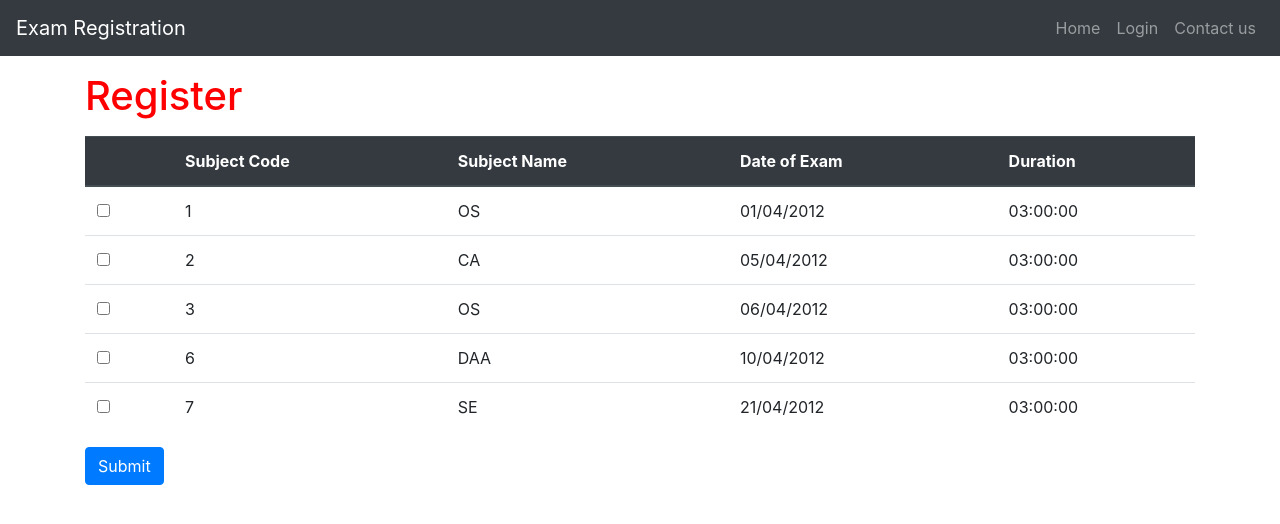
After one commit to Subikesh/Exam_registration, a Django app: page /register/ in a window 1280 px wide. The commit adds this page. Shown: the top 524 px of the page. Run offline with Django 3.2, Linux system fonts and the light colour scheme; some libraries are stand-ins or nearby versions.

Commit message:
Register page

```diff
--- a/main/urls.py
+++ b/main/urls.py
@@ -8,5 +8,6 @@ urlpatterns = [
     path("", views.homepage, name="homepage"),
     path("login/", views.log_in, name="log_in"),
     path("logout/", views.log_out, name="log_out"),
+    path("register/", views.register, name="register"),
 
 ]
--- a/main/views.py
+++ b/main/views.py
@@ -27,3 +27,24 @@ def log_out(request):
     auth.logout(request)
     messages.info(request, "You have been logged out of the website.")
     return redirect('/')
+
+def register(request):
+    context = {'register': 'active'}
+    total_fee = 0
+
+    if request.method == "POST":
+        reg = Register(Student = request.user)
+        subjects = request.POST.getlist('subject')
+        print(subjects)
+        for s in subjects:
+            subject = Subject.objects.get(pk=s)
+            # Checking the maximum attempts for that subject
+            attempt = Subject_attempts.objects.filter(student=request.user).filter(subject=subject)[0]
+            if attempt.attempts > 4 and not attempt.Passed:
+                messages.error(f"You have reached the maximum attempts for {subject}.")
+                break
+            reg.Subjects.add(subject)
+            total_fee += subject.Fee
+        reg.TotalFee = total_fee
+        reg.save()
+    return render(request, 'register.html', context)
--- a/templates/base.html
+++ b/templates/base.html
@@ -17,6 +17,10 @@
 
     {% endblock %}
 
+    {% for message in messages%}
+    {{message}}
+    {% endfor %}
+
     <!-- Bootstrap JS, Popper.js, and jQuery -->
     <script src="https://code.jquery.com/jquery-3.5.1.js" integrity="sha256-QWo7LDvxbWT2tbbQ97B53yJnYU3WhH/C8ycbRAkjPDc=" crossorigin="anonymous"></script>
     <script src="https://cdn.jsdelivr.net/npm/popper.js@1.16.1/dist/umd/popper.min.js" integrity="sha384-9/reFTGAW83EW2RDu2S0VKaIzap3H66lZH81PoYlFhbGU+6BZp6G7niu735Sk7lN" crossorigin="anonymous"></script>
--- a/templates/navbar.html
+++ b/templates/navbar.html
@@ -13,6 +13,9 @@
                 <li class="nav-item {{profile}}" title="View profile">
                     <a class="nav-link" href="#">@{{user.username}}</a>
                 </li>
+                <li class="nav-item {{register}}" title="Register">
+                    <a class="nav-link" href="{% url 'main:register' %}">Register</a>
+                </li>
                 <li class="nav-item">
                 <a class="nav-link" href="{% url 'main:log_out' %}">Logout</a>
                 </li>
--- /dev/null
+++ b/templates/register.html
@@ -0,0 +1,59 @@
+{% extends 'base.html' %}
+
+{% block content %}
+<div class="container">
+    <h1 class="mb-3">Register</h1>
+    <form action="" method="POST">
+        {% csrf_token %}
+        <table class="table table-hover">
+            <thead class='thead-dark'>
+                <tr>
+                    <th> &nbsp; </th>
+                    <th> Subject Code </th>
+                    <th> Subject Name </th>
+                    <th> Date of Exam </th>
+                    <th> Duration </th>
+                </tr>
+            </thead>
+            <tbody>
+                <tr>
+                    <td><input type="checkbox" name="subject" value="ANT" />&nbsp;</td>
+                    <td> 1 </td>
+                    <td> OS </td>
+                    <td> 01/04/2012 </td>
+                    <td> 03:00:00 </td>
+                </tr>
+                <tr>
+                    <td><input type="checkbox" name="subject" value="CA" />&nbsp;</td>
+                    <td> 2 </td>
+                    <td> CA </td>
+                    <td> 05/04/2012 </td>
+                    <td> 03:00:00 </td>
+                </tr>
+                <tr>
+                    <td><input type="checkbox" name="subject" value="OS" />&nbsp;</td>
+                    <td> 3 </td>
+                    <td> OS </td>
+                    <td> 06/04/2012 </td>
+                    <td> 03:00:00 </td>
+                </tr>
+                <tr>
+                    <td><input type="checkbox" name="subject" value="DAA" />&nbsp;</td>
+                    <td> 6 </td>
+                    <td> DAA </td>
+                    <td> 10/04/2012 </td>
+                    <td> 03:00:00 </td>
+                </tr>
+                <tr>
+                    <td><input type="checkbox" name="subject" value="SE" />&nbsp;</td>
+                    <td> 7 </td>
+                    <td> SE </td>
+                    <td> 21/04/2012 </td>
+                    <td> 03:00:00 </td>
+                </tr>
+            </tbody>
+        </table>
+        <input type="submit" class="btn btn-primary">
+    </form>
+</div>
+{% endblock %}
```
Also changed, not shown: main/models.py (+14 -7 lines), main/migrations/0005_auto_20201124_1119.py (added), main/migrations/0006_auto_20201124_1503.py (added).
